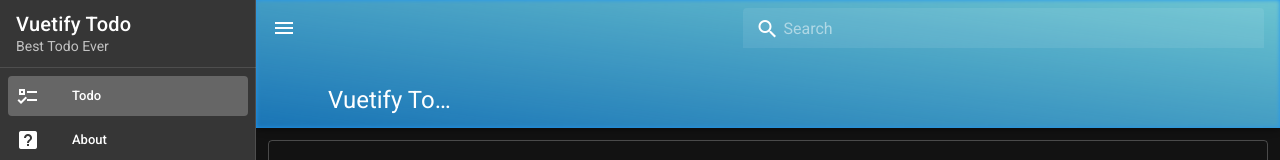
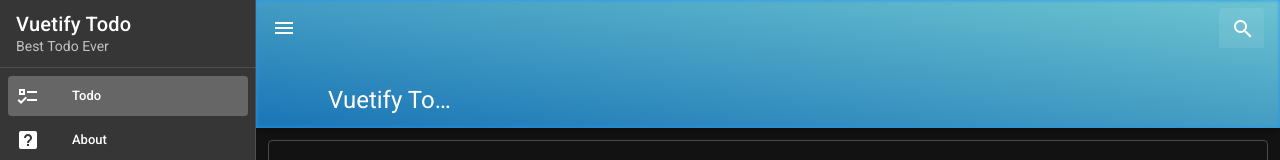
Before and after one commit to calvindio/vuetify-todo, a Vue app: page / in a window 1280 px wide. Shown: the top 160 px of the page. Built offline with nearby package versions, Linux system fonts and the light colour scheme.

Commit message:
3. close the search field

```diff
--- a/src/components/tools/Search.vue
+++ b/src/components/tools/Search.vue
@@ -1,5 +1,5 @@
 <template lang="pug">
-v-text-field.expanding-search.mt-1(
+v-text-field.expanding-search.mt-1.closed(
 	placeholder='Search',
 	prepend-inner-icon='mdi-magnify',
 	filled,
@@ -13,4 +13,6 @@ v-text-field.expanding-search.mt-1(
 	.v-input__slot
 		&:before, &:after
 			border-color: transparent !important
+	&.closed
+		max-width: 45px
 </style>
```
